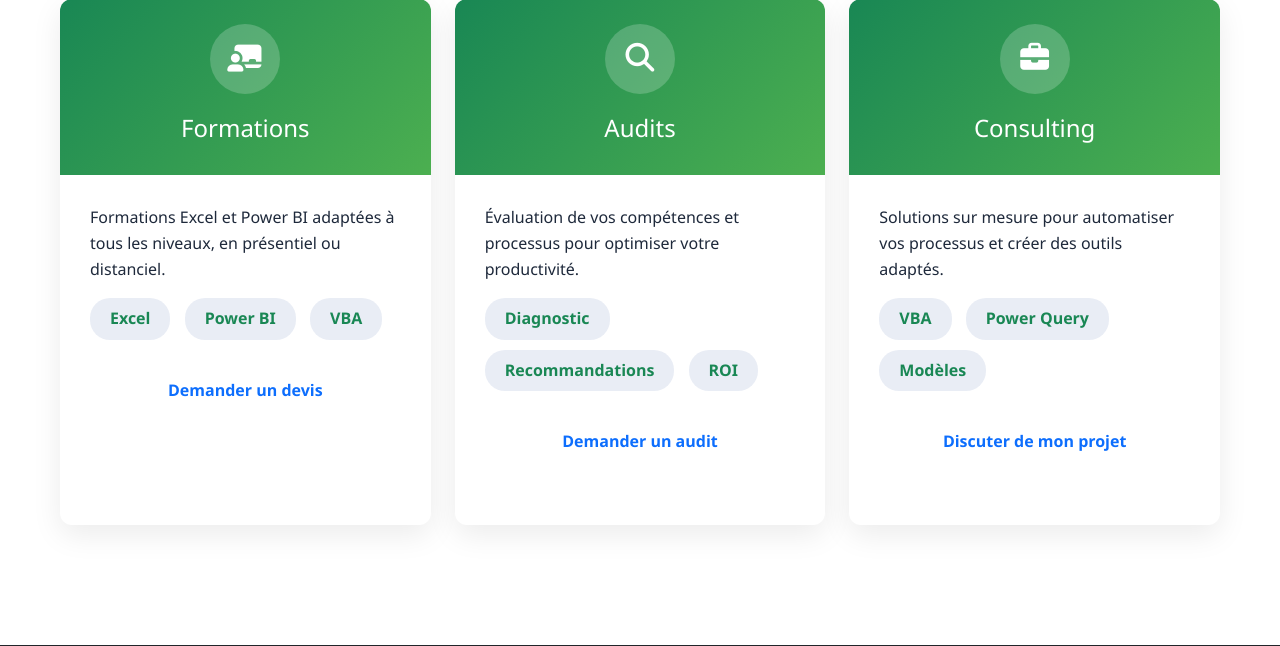
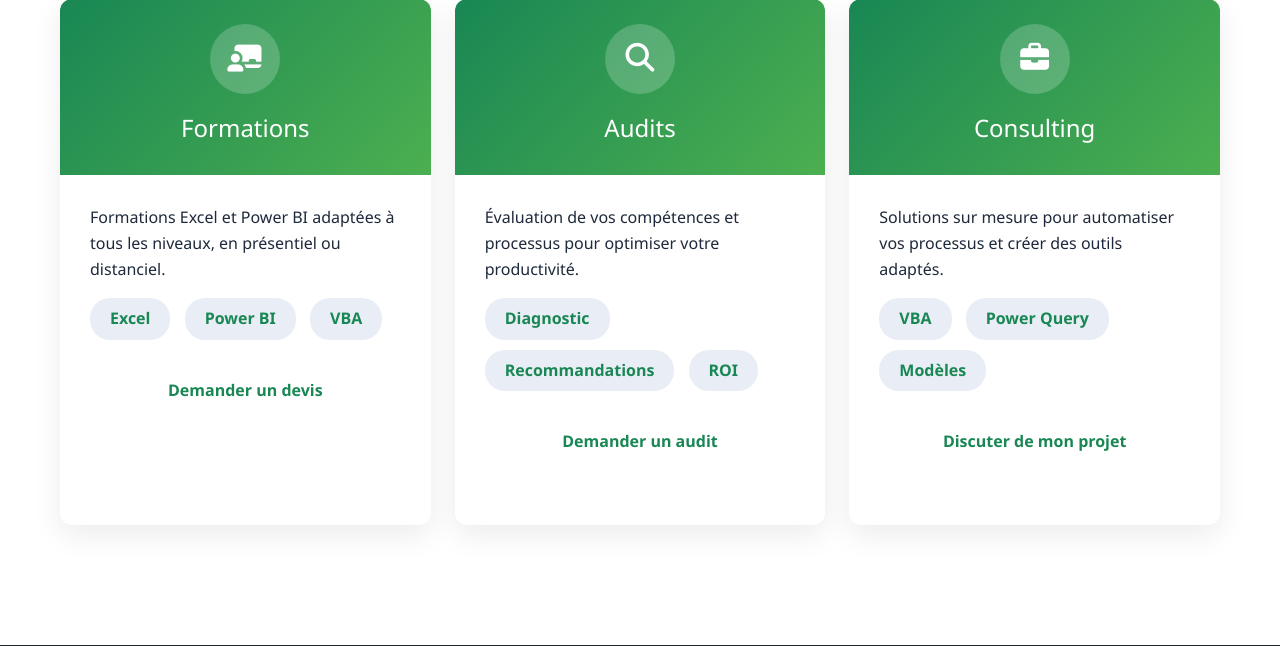
Before and after one commit to Epechastifol/portfeuil, a Django app: page /contact/ in a window 1280 px wide. Shown: the part 3051-3697 px from the top of the page. Run offline with Django 5.2, Linux system fonts and the light colour scheme; some libraries are stand-ins or nearby versions.

Commit message:
Change button styles from primary to success

```diff
--- a/templates/portfolio/contact.html
+++ b/templates/portfolio/contact.html
@@ -244,7 +244,7 @@
                             <span class="service-badge">Power BI</span>
                             <span class="service-badge">VBA</span>
                         </div>
-                        <a href="#formulaire" class="btn btn-outline-primary w-100">Demander un devis</a>
+                        <a href="#formulaire" class="btn btn-outline-success w-100">Demander un devis</a>
                     </div>
                 </div>
             </div>
@@ -264,7 +264,7 @@
                             <span class="service-badge">Recommandations</span>
                             <span class="service-badge">ROI</span>
                         </div>
-                        <a href="#formulaire" class="btn btn-outline-primary w-100">Demander un audit</a>
+                        <a href="#formulaire" class="btn btn-outline-success w-100">Demander un audit</a>
                     </div>
                 </div>
             </div>
@@ -284,7 +284,7 @@
                             <span class="service-badge">Power Query</span>
                             <span class="service-badge">Modèles</span>
                         </div>
-                        <a href="#formulaire" class="btn btn-outline-primary w-100">Discuter de mon projet</a>
+                        <a href="#formulaire" class="btn btn-outline-success w-100">Discuter de mon projet</a>
                     </div>
                 </div>
             </div>
```
